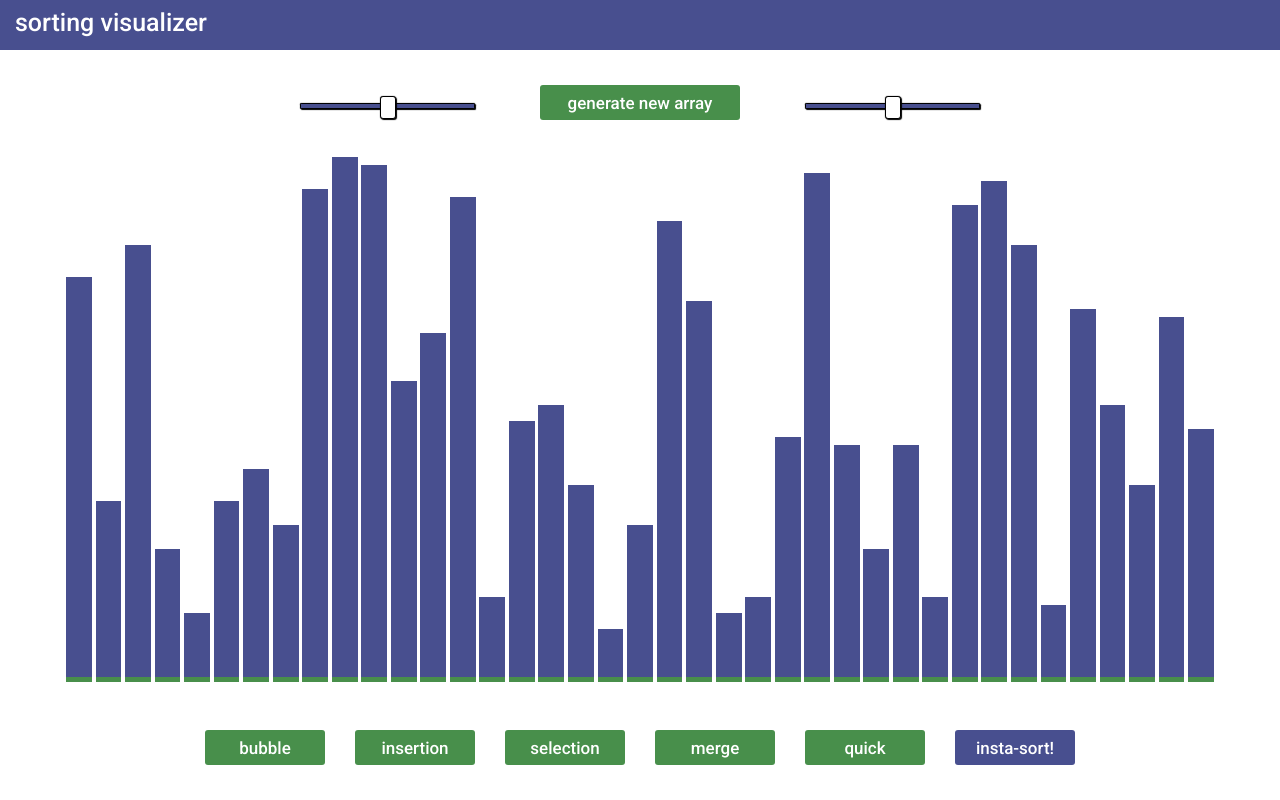
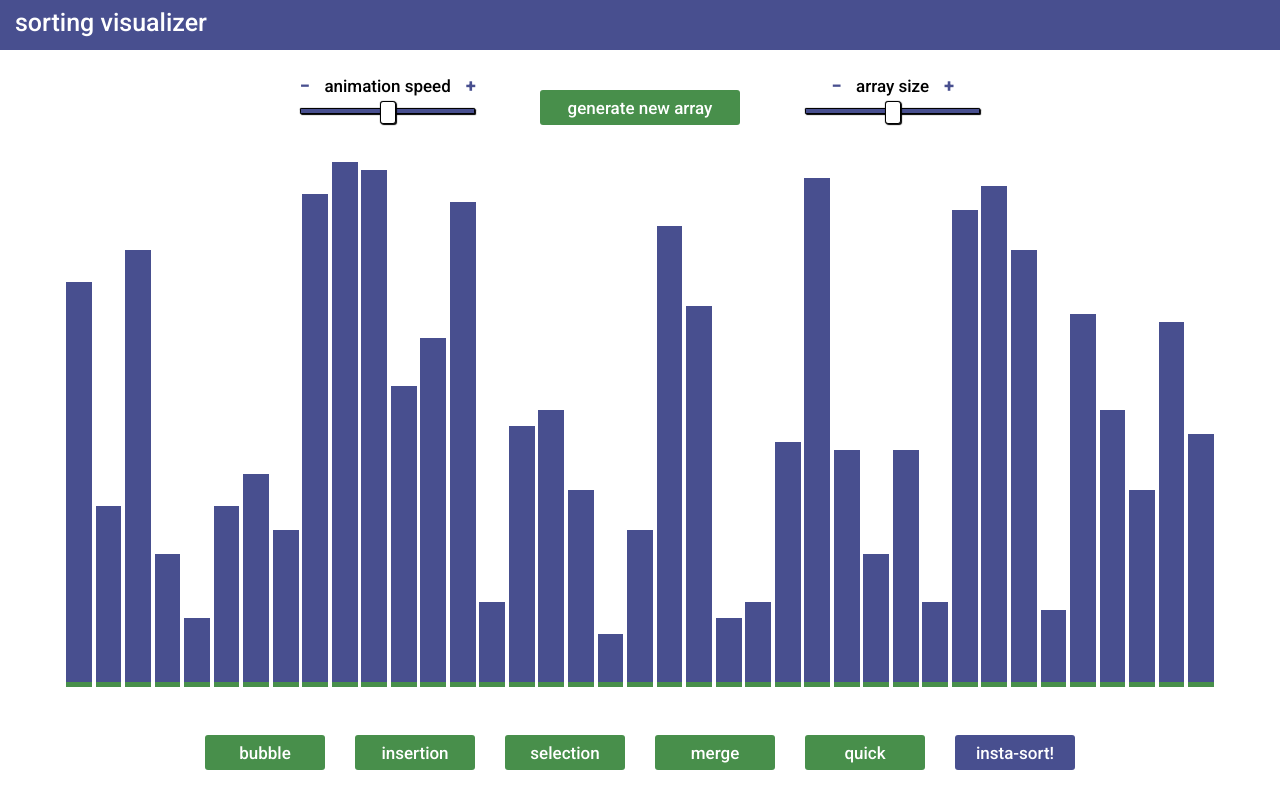
Before and after one commit to jonathanchen7/sorting-visualizer, a React (Create React App) app: page / in a window 1280 px wide. Built offline with nearby package versions, Linux system fonts and the light colour scheme.

Commit message:
FINALLY added slider labels

```diff
--- a/src/SortingVisualizer/SortingVisualizer.css
+++ b/src/SortingVisualizer/SortingVisualizer.css
@@ -36,6 +36,24 @@ button:hover:enabled {
 button:disabled {
     background-color: #AAAAAA;
     cursor: default;
+}
+
+.slider {
+    display: inline-block;
+    color: black;
+}
+
+.slider label {
+    margin-bottom: 3px;
+    display: block;
+    font-size: 17px;
+}
+
+.slider span {
+    color: #484f8f;
+    font-weight: 700;
+    font-size: 17px;
+    padding: 0px 15px 0px 15px;
 }
 
 .array-container {
@@ -78,7 +96,7 @@ button:disabled {
 }
 
 #top-controls {
-    margin-top: 20px;
+    margin-top: 25px;
 }
 
 /* -------------------------- RANGE SLIDERS ----------------------------- */
--- a/src/SortingVisualizer/SortingVisualizer.jsx
+++ b/src/SortingVisualizer/SortingVisualizer.jsx
@@ -440,10 +440,15 @@ export default class SortingVisualizer extends React.Component {
                 </header>
 
                 <div id="top-controls">
-                    <input className="range-selection" type="range" defaultValue="7" min="3" max="11" step="2" onInput={this.updateAnimationSpeed} />
+                    <div className="slider">
+                        <label><span>&minus;</span>animation speed<span>+</span></label>
+                        <input className="range-selection" type="range" defaultValue="7" min="3" max="11" step="2" onInput={this.updateAnimationSpeed} />
+                    </div>
                     <button className="center-button" onClick={() => this.resetArray(this.state.numBars)}>generate new array</button>
-                    <input className="range-selection" type="range" defaultValue="6" min="2" max="10" step="2" onInput={this.updateBars} />
-
+                    <div className="slider">
+                        <label><span>&minus;</span>array size<span>+</span></label>
+                        <input className="range-selection" type="range" defaultValue="6" min="2" max="10" step="2" onInput={this.updateBars} />
+                    </div>
                     {/* <button className="center-button" onClick={() => this.testAlgorithms()}>test algorithms</button> */}
                 </div>
                 <div className="array-container">
```
